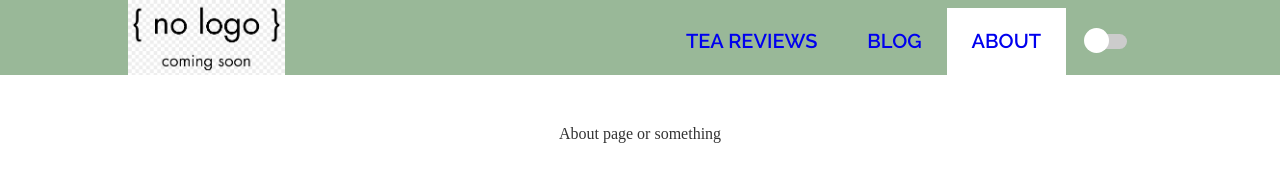
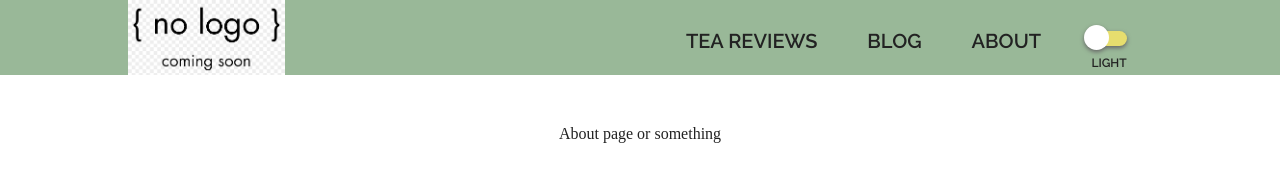
Before and after one commit to dweggyness/contentfulBlog, a Gatsby site: page /about in a window 1280 px wide. Built offline with nearby package versions, Linux system fonts and the light colour scheme; Gatsby itself is replaced by a stand-in of ours.

Commit message:
implemented dark mode for currently available components

```diff
--- a/gatsby-config.js
+++ b/gatsby-config.js
@@ -17,6 +17,12 @@ module.exports = {
     `gatsby-plugin-styled-components`,
     'gatsby-plugin-react-helmet',
     {
+      resolve: `gatsby-plugin-layout`,
+      options: {
+        component: require.resolve(`./src/components/Layout.js`),
+      },
+    },
+    {
       resolve: `gatsby-source-contentful`,
       options: {
         spaceId: `${process.env.CONTENTFUL_SPACE_ID}`,
--- a/package.json
+++ b/package.json
@@ -17,6 +17,7 @@
     "babel-plugin-styled-components": "^1.11.1",
     "gatsby": "^2.24.26",
     "gatsby-image": "^2.4.14",
+    "gatsby-plugin-layout": "^1.3.10",
     "gatsby-plugin-react-helmet": "^3.3.10",
     "gatsby-plugin-sharp": "^2.6.25",
     "gatsby-plugin-styled-components": "^3.3.10",
--- a/src/components/Layout.js
+++ b/src/components/Layout.js
@@ -1,9 +1,8 @@
 import React, { useState } from "react"
 import styled, { ThemeProvider, createGlobalStyle } from "styled-components"
-import { Link } from "gatsby" // highlight-line
+import { Link } from "gatsby"
 import logo from '../../static/Logo.png'
 import Navbar from './Navbar'
-import colors from '../constants/colors'
 
 const headerHeight = '75px';
 
@@ -27,7 +26,7 @@ const Main = styled.div`
 const Header = styled.header`
     width: 100%;
     height: ${headerHeight};
-    background-color: ${colors.green};
+    background-color: ${props => props.theme.primaryColor};
     display: flex;
     justify-content: space-between;
 `
@@ -36,23 +35,33 @@ const GlobalStyle = createGlobalStyle`
     body {
         width: 100%;
         margin: 0;
-        color: ${props => (props.theme.textColor)};
-        background-color: ${props => (props.theme.backgroundColor)};
+        color: ${props => props.theme.textColor};
+        background-color: ${props => props.theme.backgroundColor};
     }
 `
-
+/*
+    orange: '#feceab',
+    red: '#ff493d',
+    white: '#fafffa',
+    black: '#333',
+*/
 const sharedTheme = {
-    primaryColor: '#99b898'
+    primaryColor: '#99b898',
+    secondaryColor: '#2d5225',
 }
 
 const lightTheme = {
+    ...sharedTheme,
+    curTheme: 'light',
     backgroundColor: 'white',
-    textColor: '#333',
+    textColor: '#222',
 }
 
 const darkTheme = {
+    ...sharedTheme,
+    curTheme: 'dark',
     backgroundColor: '#1e1938',
-    textColor: '#AAA'
+    textColor: '#EEE'
 }
 
 export default function Layout({ children }) {
--- a/src/components/Navbar.js
+++ b/src/components/Navbar.js
@@ -29,7 +29,7 @@ const Navbox = styled.nav`
         width: 100%;
         align-items: center;
         justify-content: flex-start;
-        background-color: #99b898;
+        background-color: ${props => props.theme.primaryColor};
         transition: all 0.1s ease-in;
         opacity: ${props => (props.open ? "100%" : "0%")};
         top: ${props => (props.open ? "75px" : "-75px")};
@@ -37,7 +37,7 @@ const Navbox = styled.nav`
 `
 
 const Hamburger = styled.div`
-  background-color: #111;
+  background-color: #333;
   width: 30px;
   height: 3px;
   transition: all 0.1s linear;
@@ -49,7 +49,7 @@ const Hamburger = styled.div`
   ::after {
     width: 30px;
     height: 3px;
-    background-color: #111;
+    background-color: #333;
     content: "";
     position: absolute;
   }
--- a/src/components/NavbarLinks.js
+++ b/src/components/NavbarLinks.js
@@ -1,5 +1,5 @@
-import React from "react"
-import styled from "styled-components"
+import React, { useContext } from "react"
+import styled, { ThemeContext } from "styled-components"
 import { Link } from "gatsby"
 import Switch from '../components/Switch';
 
@@ -15,14 +15,19 @@ const NavLink = styled(Link)`
     font-size: 20px;
     text-decoration: none;
     transition: 0.15s;
+    color: #222;
+
+    & .active {
+        background-color: ${props => props.theme.backgroundColor};
+    }
 
     &:visited {
-        color: #333;
+        color: #222;
     }
 
     &:hover, &:focus {
-        color: #2d5225;
-        background-color: white;
+        color: ${props => props.theme.textColor};
+        background-color: ${props => props.theme.backgroundColor};
     }
 
     @media (max-width: 768px) {
@@ -33,38 +38,52 @@ const NavLink = styled(Link)`
 
 const ThemeToggleContainer = styled.div`
     display: flex;
-    justify-content: center;
+    flex-direction: column;
+    justify-content: flex-end;
     align-items: center;
-    padding: 0 25px;
+    padding: 0 25px 5px;
     height: 90%;
 `
 
+const ThemeSwitchText = styled.span`
+    color: #222;
+    margin-top: 10px;
+    font-family: 'Raleway';
+    font-weight: 600;
+    font-size: 12px;
+`
+
 export default function NavbarLinks ({ setNewTheme }) {
+    const theme = useContext(ThemeContext);
+
+    const currentThemeText = theme.curTheme === 'light' ? 'LIGHT' : 'DARK';
+
     return (
         <>
             <NavLink
                 partiallyActive={true}
-                activeStyle={{ backgroundColor: 'white' }}
+                activeClassName="active"
                 to="/tea-reviews"
             >
                 TEA REVIEWS
             </NavLink>
             <NavLink
                 partiallyActive={true}
-                activeStyle={{ backgroundColor: 'white' }}
+                activeClassName="active"
                 to="/blog"
             >
                 BLOG
             </NavLink>
             <NavLink
                 partiallyActive={true}
-                activeStyle={{ backgroundColor: 'white' }}
+                activeClassName="active"
                 to="/about"
             >
                 ABOUT
             </NavLink>
             <ThemeToggleContainer>
-                <Switch onChange={(e) => e ? setNewTheme('light') : setNewTheme('dark')}/>
+                <Switch onChange={(e) => e ? setNewTheme('dark') : setNewTheme('light')}/>
+                <ThemeSwitchText>{currentThemeText}</ThemeSwitchText>
             </ThemeToggleContainer>
         </>
     )
--- a/src/components/StarRating.js
+++ b/src/components/StarRating.js
@@ -1,4 +1,4 @@
-import React from "react"
+import React, { useContext } from "react"
 import styled from "styled-components"
 import { FaStar, FaStarHalfAlt, FaRegStar } from 'react-icons/fa'
 
@@ -10,7 +10,7 @@ const StarContainer = styled.div`
     display: flex;
 `
 
-export default function StarRating({ rating }) {
+export default function StarRating({ color = '#222', rating }) {
     if (rating < 0 || rating > 5 || rating % 0.5 !== 0) {
         return (
             <StarContainer>
@@ -28,13 +28,13 @@ export default function StarRating({ rating }) {
     return (
         <StarContainer>
             {Array.from({ length: numberOfFullStars }).map((_, index) =>
-                <FaStar color={'#2d5225'} key={index} />
+                <FaStar color={color} key={index} />
             )}
             {Array.from({ length: numberOfHalfStars }).map((_, index) =>
-                <FaStarHalfAlt color={'#2d5225'} key={index} />
+                <FaStarHalfAlt color={color} key={index} />
             )}
             {Array.from({ length: numberOfEmptyStars }).map((_, index) =>
-                <FaRegStar color={'#2d5225'} key={index} />
+                <FaRegStar color={color} key={index} />
             )}
         </StarContainer>
     )
--- a/src/components/Switch.js
+++ b/src/components/Switch.js
@@ -7,6 +7,7 @@ const SwitchContainer = styled.label`
     display: inline-block;
     width: 36px;
     height: 15px;
+    filter: drop-shadow(0 2px 2px #666);
 `
 
 const Slider = styled.span`
@@ -17,7 +18,7 @@ const Slider = styled.span`
     right: 0;
     bottom: 0;
     transition: background-color 0.15s ease-in;
-    background-color: #ccc;
+    background-color: #e6de6e;
     border-radius: 30px;
 
     ::before {
@@ -43,7 +44,7 @@ const SwitchInput = styled.input`
             transform: translateX(25px);
         }
         transition: background-color 0.15s ease-in;
-        background-color: #2196F3;
+        background-color: #3773bd;
     }
 
     &:focused ~ ${Slider} {
--- a/src/components/TeaReviewBlogPost.js
+++ b/src/components/TeaReviewBlogPost.js
@@ -1,9 +1,8 @@
-import React, { useState } from "react"
-import styled from "styled-components"
+import React, { useContext, useState } from "react"
+import styled, { ThemeContext } from "styled-components"
 import Img from "gatsby-image"
 import { StarRating } from '.';
 import { Link } from "gatsby" // highlight-line
-import colors from "../constants/colors";
 
 const PostContainer = styled.article`
   display: grid;
@@ -24,7 +23,8 @@ const PostTitleContainer = styled.h4`
   margin: 0;
   font-weight: 400;
   font-size: 18px;
-  background-color: ${props => props.isHovered ? `rgba(196, 230, 195, 0.85)` : `rgba(255, 255, 255, 0.85)`};
+  background-color: ${props => props.isHovered ? props.theme.primaryColor : props.theme.backgroundColor};
+  opacity: 0.85;
   transition: 0.15s;
   padding: 20px 25px 15px;
   pointer-events: none;
@@ -42,7 +42,7 @@ const PostLabel = styled.h3`
   left: 25px;
   margin: 0;
   padding: 4px 10px;
-  background-color: ${colors.darkgreen};
+  background-color: ${props => props.theme.secondaryColor};
 `
 
 const PostDetailsContainer = styled.div`
@@ -50,14 +50,14 @@ const PostDetailsContainer = styled.div`
   display: grid;
   grid-template: 1fr / repeat(3, auto);
 
-  border-top: 1px solid ${colors.darkgreen};
+  border-top: ${props => (`1px solid ${props.theme.textColor}`)}};
   margin: 0 5px;
 `
 
 const PostDetail = styled.div`
   display: grid;
   align-items: center;
-  border-left: 1px solid ${colors.darkgreen};
+  border-left: ${props => (`1px solid ${props.theme.textColor}`)}};
   border-collapse: collapse;
   padding: 3px 6px;
 `
@@ -75,6 +75,7 @@ const DetailContent = styled(DetailTitle)`
 
 export default function TeaReviewBlogPost({ thumbnail, title, slug, teaType, teaPrice, teaRating }) {
   const [isHovered, setIsHovered] = useState(false);
+  const theme = useContext(ThemeContext);
 
   return (
     <PostContainer>
@@ -114,7 +115,7 @@ export default function TeaReviewBlogPost({ thumbnail, title, slug, teaType, tea
         <PostDetail>
           <DetailTitle>Rating</DetailTitle>
           <DetailContent>
-            <StarRating rating={teaRating} />
+            <StarRating color={theme.textColor} rating={teaRating} />
           </DetailContent>
         </PostDetail>
       </PostDetailsContainer>
--- a/src/constants/colors.js
+++ /dev/null
@@ -1,9 +0,0 @@
-
-export default {
-    green: '#99b898',
-    darkgreen: '#2d5225',
-    orange: '#feceab',
-    red: '#ff493d',
-    white: '#fafffa',
-    black: '#333',
-}
--- a/src/pages/about.js
+++ b/src/pages/about.js
@@ -1,11 +1,7 @@
 import React from "react"
-import Layout from '../components/Layout';
-import { Link } from "gatsby" // highlight-line
 
 export default function Home() {
   return (
-    <Layout>
-      <span>About page or something</span>
-    </Layout>
+    <span>About page or something</span>
   )
 }
--- a/src/pages/blog.js
+++ b/src/pages/blog.js
@@ -1,11 +1,7 @@
 import React from "react"
-import Layout from '../components/Layout';
-import { Link } from "gatsby" // highlight-line
 
 export default function Home() {
   return (
-    <Layout>
-      <span>Blog</span>
-    </Layout>
+    <span>Blog</span>
   )
 }
--- a/src/templates/teaBlogPost.js
+++ b/src/templates/teaBlogPost.js
@@ -1,5 +1,4 @@
 import React from "react"
-import Layout from '../components/Layout';
 import { graphql } from "gatsby" // highlight-line
 
 // highlight-start
@@ -7,11 +6,11 @@ export default function BlogPost({ data }) {
   const post = data.contentfulTeaReviewPost
   // highlight-end
   return (
-    <Layout>
+    <>
         <span>Hello world!</span>
         <p>{`Tea: ${post.teaName} from ${post.teaSource}`}</p>
         <p>{`A ${post.teaType} that costs RM${post.pricePerGram}/g, and I rate it ${post.rating} stars`}</p>
-    </Layout>
+    </>
   )
 }
 
--- a/src/templates/teaReviewList.js
+++ b/src/templates/teaReviewList.js
@@ -1,7 +1,7 @@
 import React from "react"
 import styled from "styled-components"
 import { graphql } from "gatsby"
-import { Layout, TeaReviewBlogPost } from '../components';
+import { TeaReviewBlogPost } from '../components';
 
 const PostGridContainer = styled.section`
   display: grid;
@@ -14,7 +14,6 @@ export default function TeaReviewList({ data }) {
   const posts = data.allContentfulTeaReviewPost.edges
 
   return (
-    <Layout>
     <PostGridContainer>
       {posts.map(post =>
         <TeaReviewBlogPost
@@ -27,7 +26,6 @@ export default function TeaReviewList({ data }) {
         />
       )}
     </PostGridContainer>
-    </Layout>
   )
 }
 
```
Also changed, not shown: src/pages/index.js (+2 -5 lines), 1 other file. Lines whose indentation alone changed are shown as unchanged.
